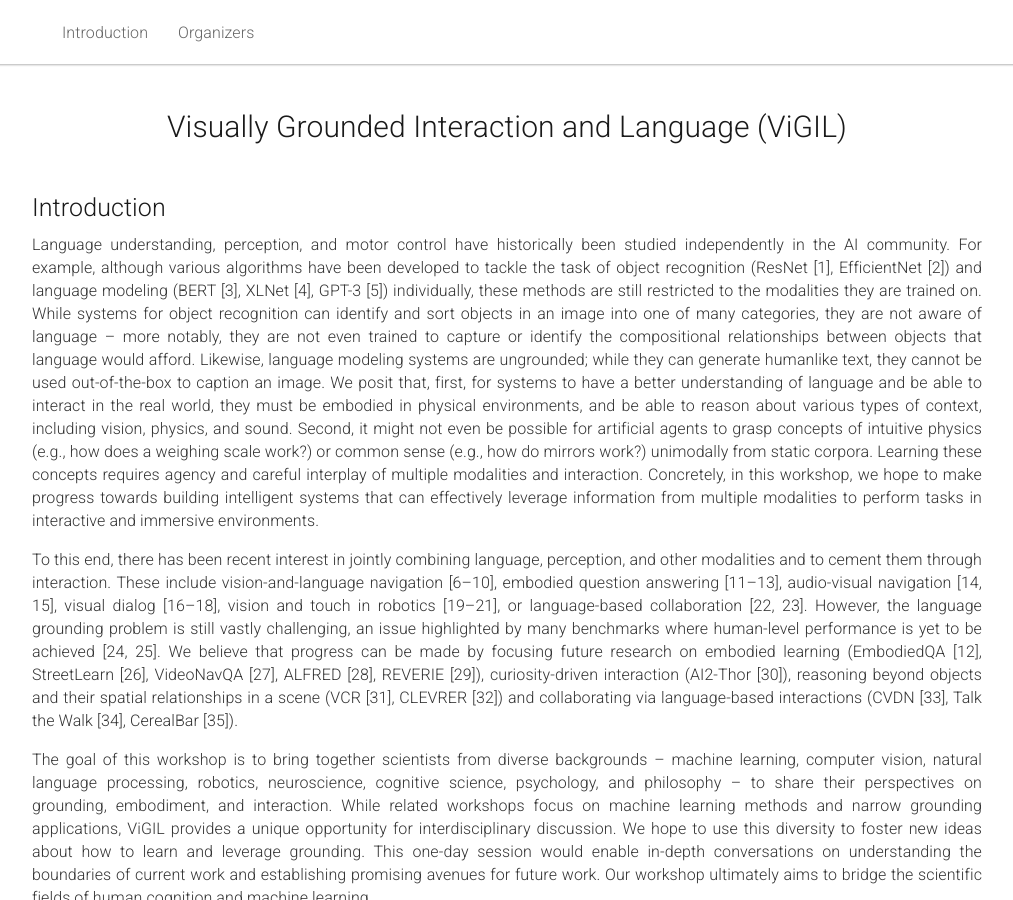
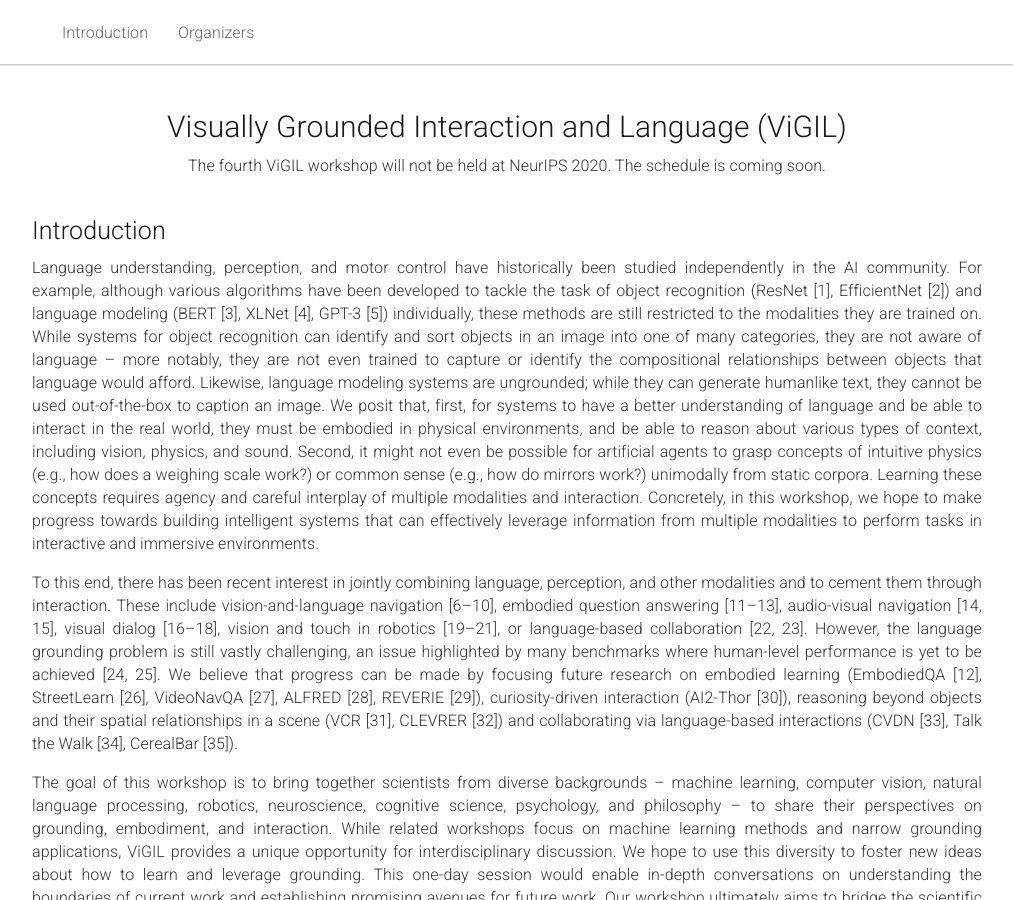
Before and after one commit to vigilworkshop/vigilworkshop.github.io, a Jekyll site: the page built from _pages/home.md, in a window 1280 px wide and 900 px high. Shown: the whole window, without its empty margins (133-1146 px from the left). Built offline with Jekyll 4.4.1, drawn with Linux system fonts in a browser that asks for light colours.

Commit message:
update homepage to add the schedule update

```diff
--- a/_pages/home.md
+++ b/_pages/home.md
@@ -13,6 +13,7 @@ acknowledgements: ""
 <div class="row">
   <div class="col-xs-12">
     <center><h1>Visually Grounded Interaction and Language (ViGIL)</h1></center>
+    <center>The fourth ViGIL workshop will not be held at NeurIPS 2020. The schedule is coming soon.</center>
   </div>
 </div>
 
```
